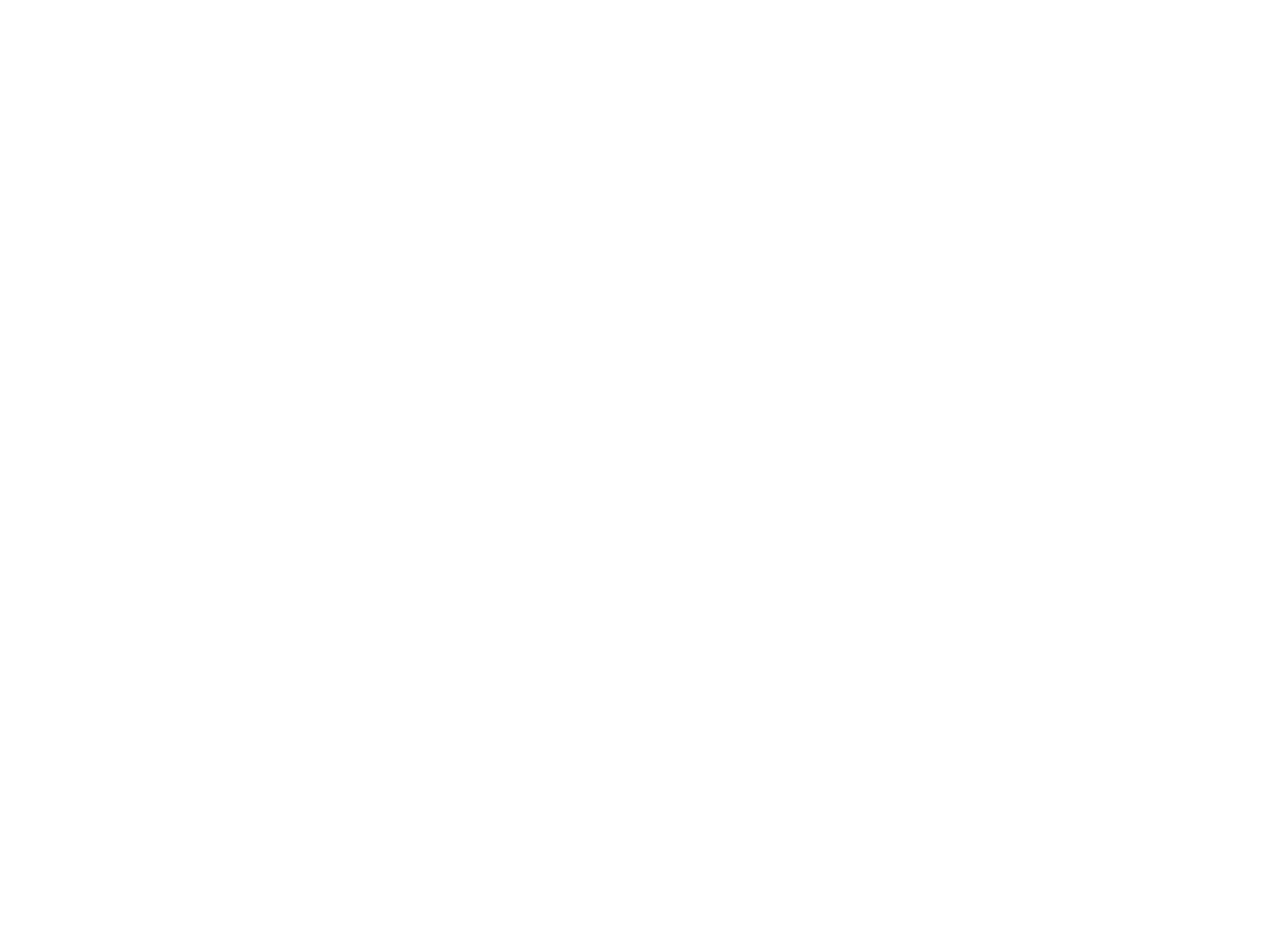
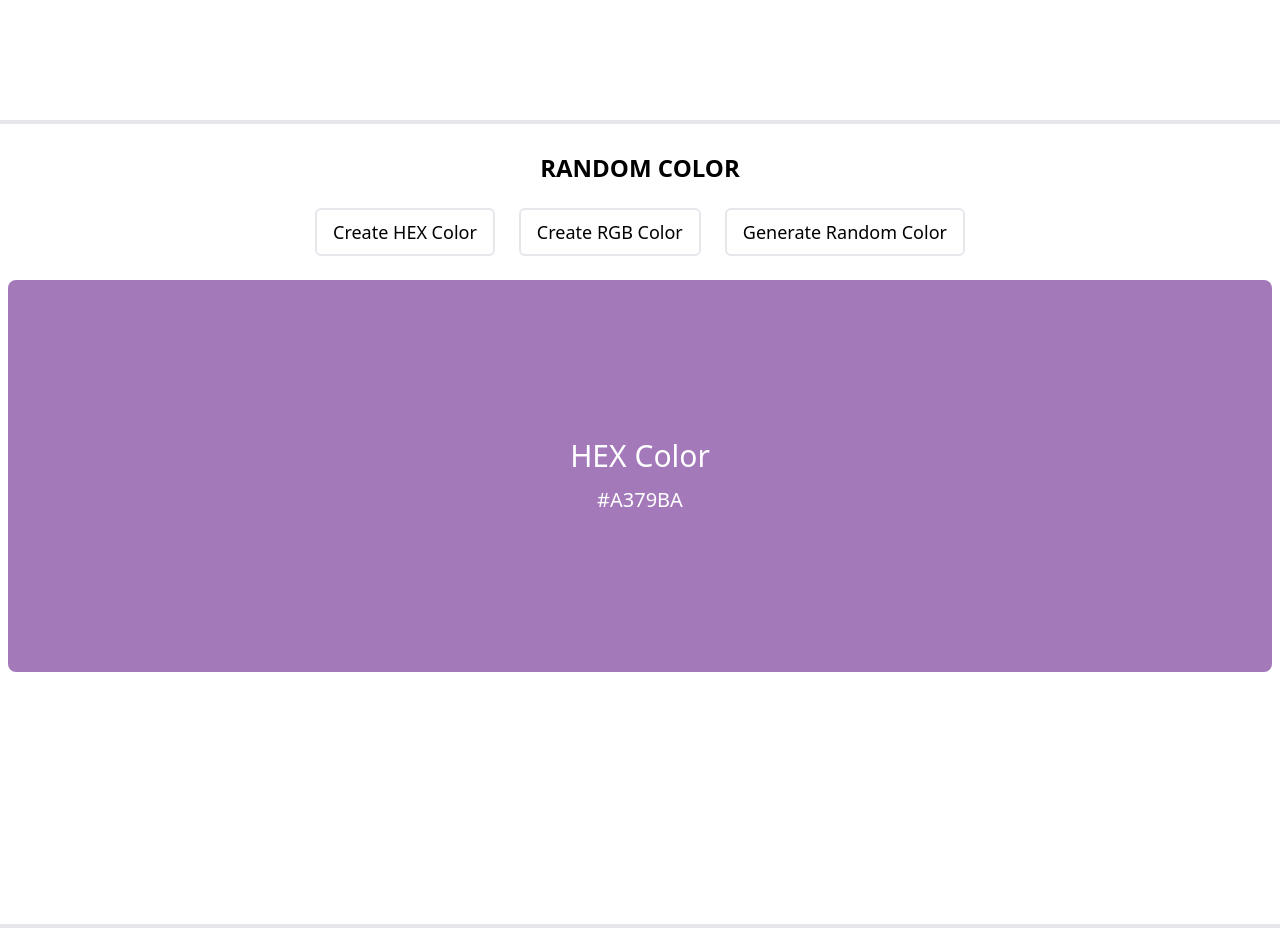
Before and after one commit to pavankalyandadholu/Interview-React-Coding-Challenges, a React (Vite) app: page / in a window 1280 px wide. Shown: the part 680-1608 px from the top of the page. Before the commit the page ends 824 px from the top, so only its background shows below. Built offline with nearby package versions, Linux system fonts and the light colour scheme.

Commit message:
Completed Random color App

```diff
--- a/src/App.jsx
+++ b/src/App.jsx
@@ -1,10 +1,16 @@
 import Accordian from "./Components/Accordian";
+import RandomColor from "./Components/Random Color/RandomColor";
 
 export default function App() {
   return (
     <>
-    <h1 className="parent">Hello world </h1>
+    {/* Accordian Project */}
     <Accordian/>
+    <hr className=" border-2" />
+    {/* Color */}
+    <RandomColor/>
+    <hr className=" border-2" />
+
     </>
   )
 }
--- /dev/null
+++ b/src/Components/Random Color/RandomColor.jsx
@@ -0,0 +1,60 @@
+import { useEffect, useState } from "react";
+
+const RandomColor = () => {
+    const [typeOfColor , setTypeOfColor ] = useState('hex');
+    const [color , setColor ] = useState('#000000');
+    useEffect(()=>{
+        genarateRandomColor();
+    },[typeOfColor])
+
+    function genarateRandomNumber(length){
+        return Math.floor(Math.random()*length);
+    }
+    function genarateRandomColor(){
+        if(typeOfColor==='hex')
+         setColor( genarateHexColor())
+        else setColor(genarateRgbColor())
+
+    }
+    function genarateHexColor(){
+        const hexCodes=[0,1,2,3,4,5,6,7,8,9,'A','B','C','D','E','F']
+        let hexcode='#';
+        for(let i=0;i<6;i++){
+            hexcode+=hexCodes[genarateRandomNumber(hexCodes.length)]
+        }
+        return hexcode
+
+    }
+    function genarateRgbColor(){
+        return `rgb(${genarateRandomNumber(255)},${genarateRandomNumber(255)},${genarateRandomNumber(255)})`
+    }
+    function copytoClipBoard(){
+        navigator.clipboard.writeText(color).then(()=>{
+            alert("Text copied to clipboard! ")
+        }).catch((error)=>{
+            console.error('Failed to copy text:',error)
+        })
+    }
+
+
+  return (
+    <div className=" p-2 container h-[100vh]">
+        <h1 className=" text-2xl font-semibold text-center uppercase mt-5">Random Color </h1>
+        <div className=" text-lg  mx-auto flex items-center justify-center w-full mt-2">
+
+        <button onClick={()=>setTypeOfColor('hex')} className=" border-2 px-4 py-2 mt-4 mx-3 rounded-md hover:bg-gray-200">Create HEX Color </button>
+        <button onClick={()=>setTypeOfColor('rgb')} className=" border-2 px-4 py-2 mt-4 mx-3 rounded-md hover:bg-gray-200">Create RGB Color </button>
+        <button onClick={genarateRandomColor} className=" border-2 px-4 py-2 mt-4 mx-3 rounded-md hover:bg-gray-200">Generate Random Color </button>
+        </div>
+        <div style={{backgroundColor:color}} className=" rounded-lg  flex justify-center text-white items-center flex-col h-[50%] mt-6">
+            <h1 className=" text-3xl text-center">{typeOfColor==='hex'?'HEX':'RGB'} Color</h1>
+            <h3 onDoubleClick={copytoClipBoard} className=" cursor-pointer text-xl  text-center mt-3">
+                {color}
+            </h3>
+        </div>
+
+    </div>
+  )
+}
+
+export default RandomColor;
```
